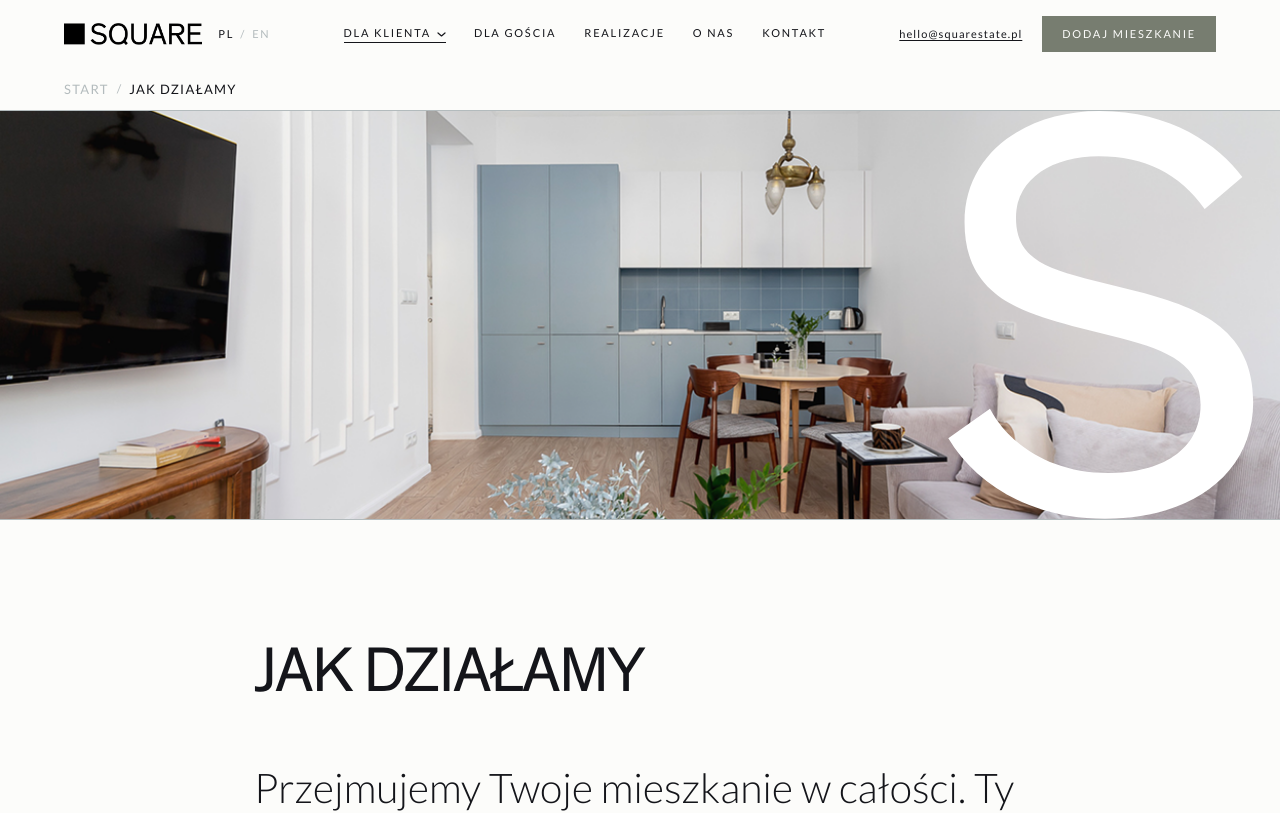
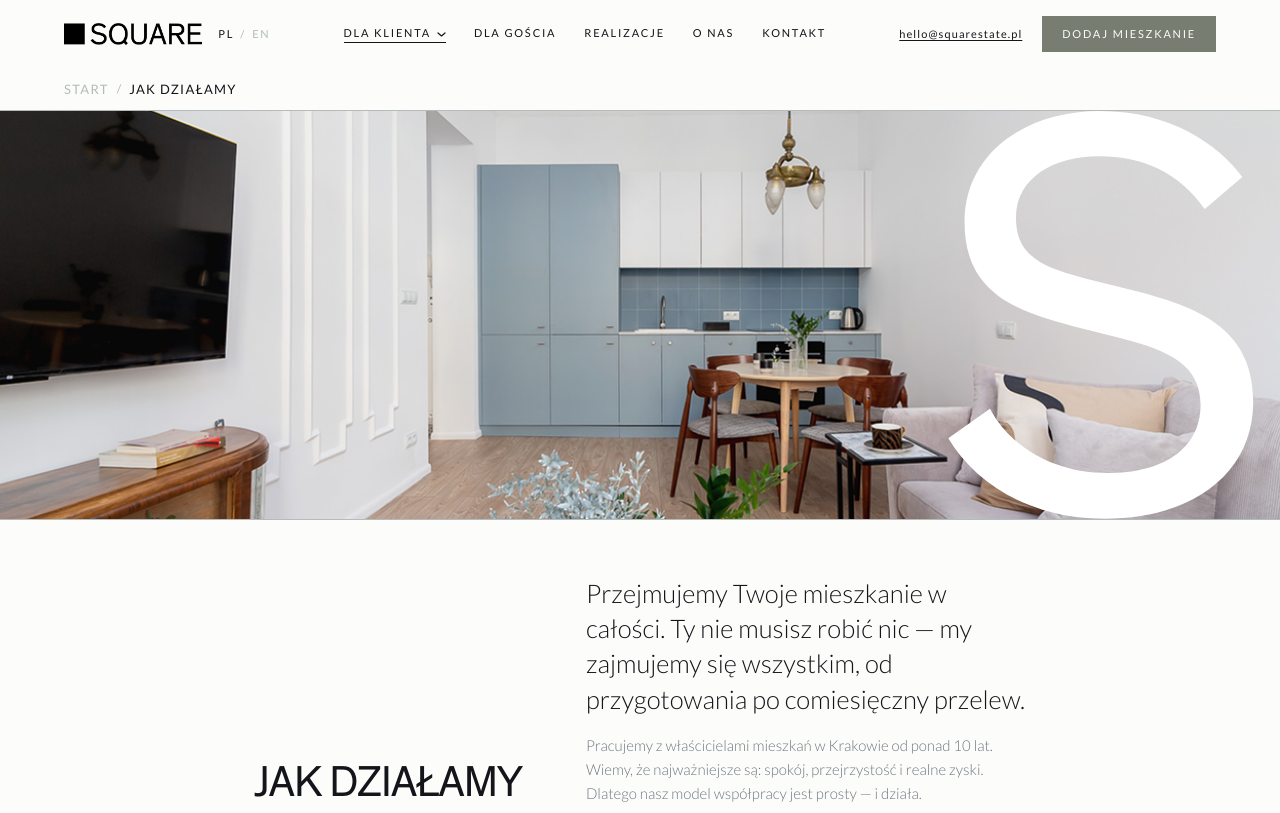
Before and after one commit to emilka99/squareapp, a Next.js app: page /jak-dzialamy in a window 1280 px wide. Shown: the top 813 px of the page. Built offline with nearby package versions, Linux system fonts and the light colour scheme.

Commit message:
Jak dzialamy: mniejszy font i nowy uklad tekstu hero - widoczny na pierwszym viewporcie

```diff
--- a/src/app/jak-dzialamy/page.tsx
+++ b/src/app/jak-dzialamy/page.tsx
@@ -182,18 +182,20 @@ export default function JakDzialamy() {
           whileInView="show"
           viewport={VP}
           variants={stagger}
-          className={`${SITE_X_PADDING} max-w-[900px] mx-auto py-[80px] md:py-[120px]`}
+          className={`${SITE_X_PADDING} max-w-[900px] mx-auto py-10 md:py-14`}
         >
+          <div className="grid grid-cols-1 md:grid-cols-[auto_1fr] gap-8 md:gap-16 items-end">
             <motion.h1
               variants={fadeUp}
-            className="text-[40px] md:text-[64px] leading-none tracking-tight uppercase font-medium text-ink mb-10 md:mb-14"
+              className="text-[32px] md:text-[44px] leading-none tracking-tight uppercase font-medium text-ink"
             >
               Jak działamy
             </motion.h1>
+            <div>
               <motion.p
                 variants={fadeUp}
-            className="font-light leading-snug text-ink mb-8 md:mb-10"
-            style={{ fontSize: "clamp(26px, 3.2vw, 48px)" }}
+                className="font-light leading-snug text-ink mb-4"
+                style={{ fontSize: "clamp(18px, 2vw, 26px)" }}
               >
                 Przejmujemy Twoje mieszkanie w całości.
                 Ty nie musisz robić nic — my zajmujemy się wszystkim,
@@ -201,13 +203,15 @@ export default function JakDzialamy() {
               </motion.p>
               <motion.p
                 variants={fadeUp}
-            className="text-[17px] md:text-[20px] leading-[1.6] font-light max-w-[640px]"
+                className="text-[15px] leading-[1.6] font-light"
                 style={{ color: "#6e7780" }}
               >
                 Pracujemy z właścicielami mieszkań w Krakowie od ponad 10 lat.
                 Wiemy, że najważniejsze są: spokój, przejrzystość i realne zyski.
                 Dlatego nasz model współpracy jest prosty — i działa.
               </motion.p>
+            </div>
+          </div>
         </motion.div>
       </section>
 
```
Lines whose indentation alone changed are shown as unchanged.
